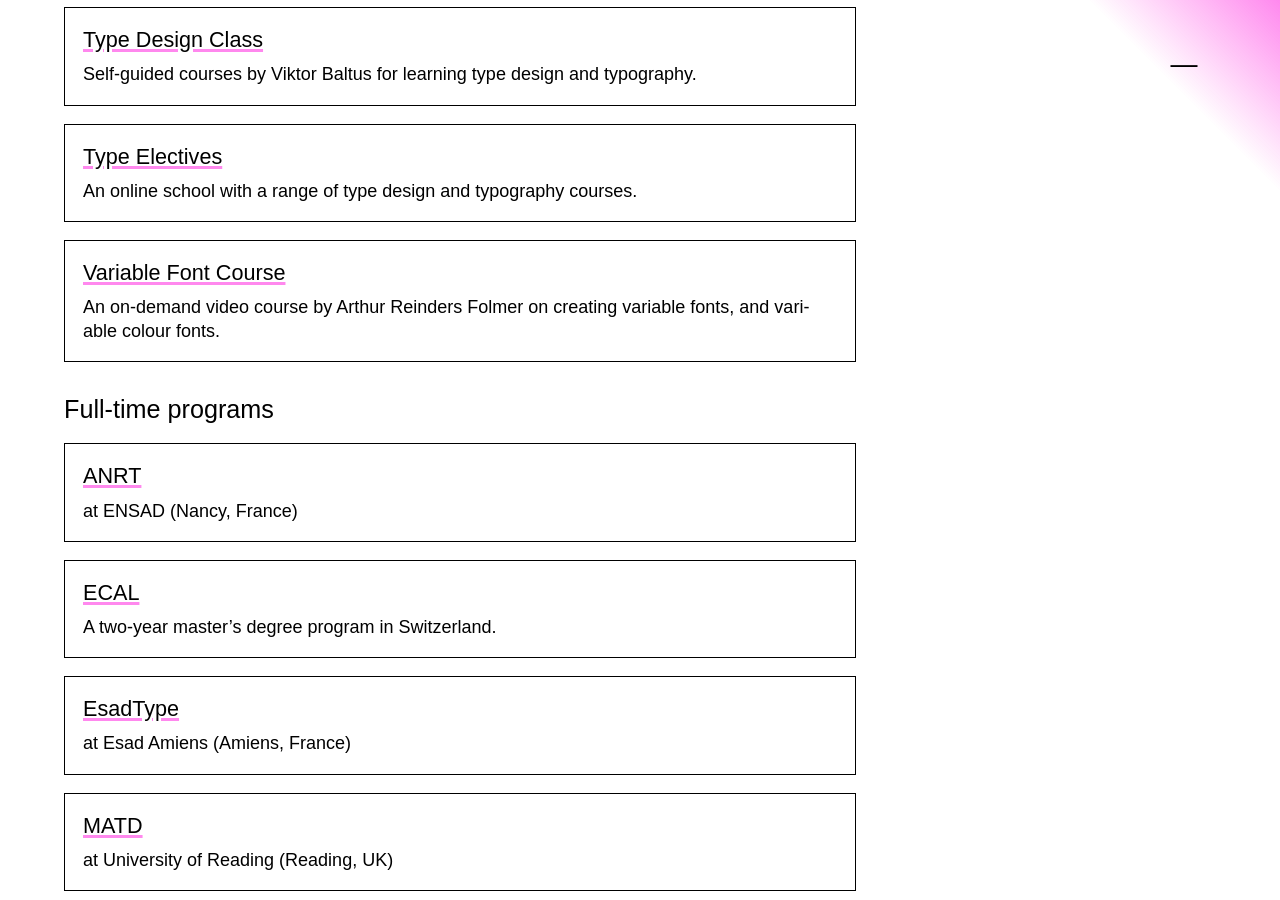
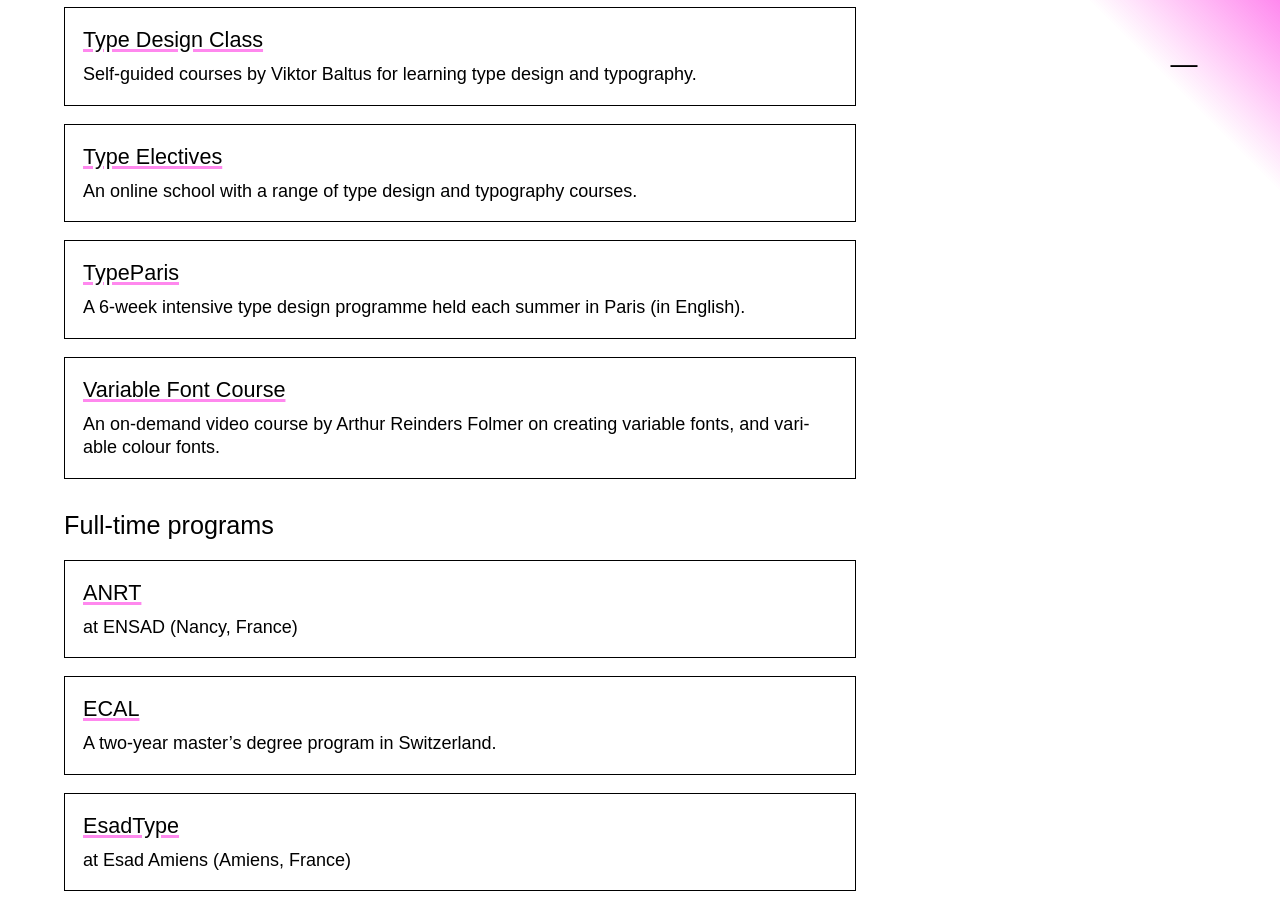
Before and after one commit to justinpenner/type-design-resources, a Jekyll site: the page built from index.md, in a window 1280 px wide and 900 px high, scrolled down 4047 px. Built offline with Jekyll 4.4.1, drawn with Linux system fonts in a browser that asks for light colours; some web fonts are replaced; some of the changed text lies outside the part shown.

Commit message:
+ TypeParis

```diff
--- a/_data/data.yaml
+++ b/_data/data.yaml
@@ -82,6 +82,9 @@
           - name: I Love Typography Academy
             url: https://ilovetypography.com/academy/
             description: ILT academy exists to promote expert teaching of type design, font production, and typography. Courses cover various script systems and are taught in a number of languages.
+          - name: TypeParis
+            url: https://typeparis.com/
+            description: A 6-week intensive type design programme held each summer in Paris (in English).
       - name: Full-time programs
         items:
           - name: ANRT
@@ -282,6 +285,12 @@
           - name: Leipziger Typotage
             url: https://typotage.de
             description: The Leipziger Typotage is an annual event on type design and typography organised by the Gesellschaft zur Förderung der Druckkunst Leipzig e.V. since 1995 hosted at [Museum für Druckkunst Leipzig](https://www.druckkunst-museum.de/), Germany.
+          - name: Now24
+            url: https://typeparis.com/now24
+            description: A one-day conference (in English) held in Paris each year by TypeParis.
+            links:
+              - name: Now23
+                url: https://typeparis.com/now23
       - name: Events & Lectures
         description: "Events that occur regularly (except [Conferences](#conferences)), or organizations that host regular events on type design and typography."
         items:
```
